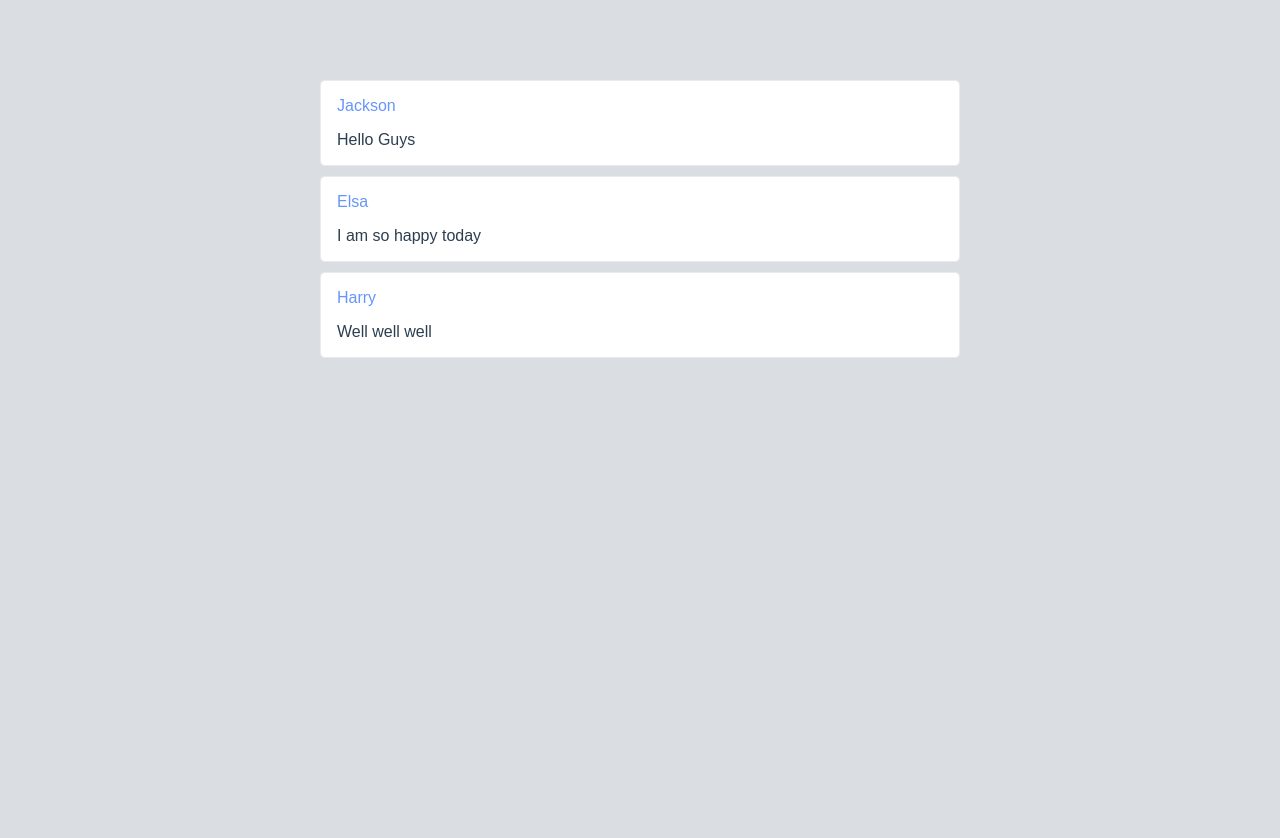
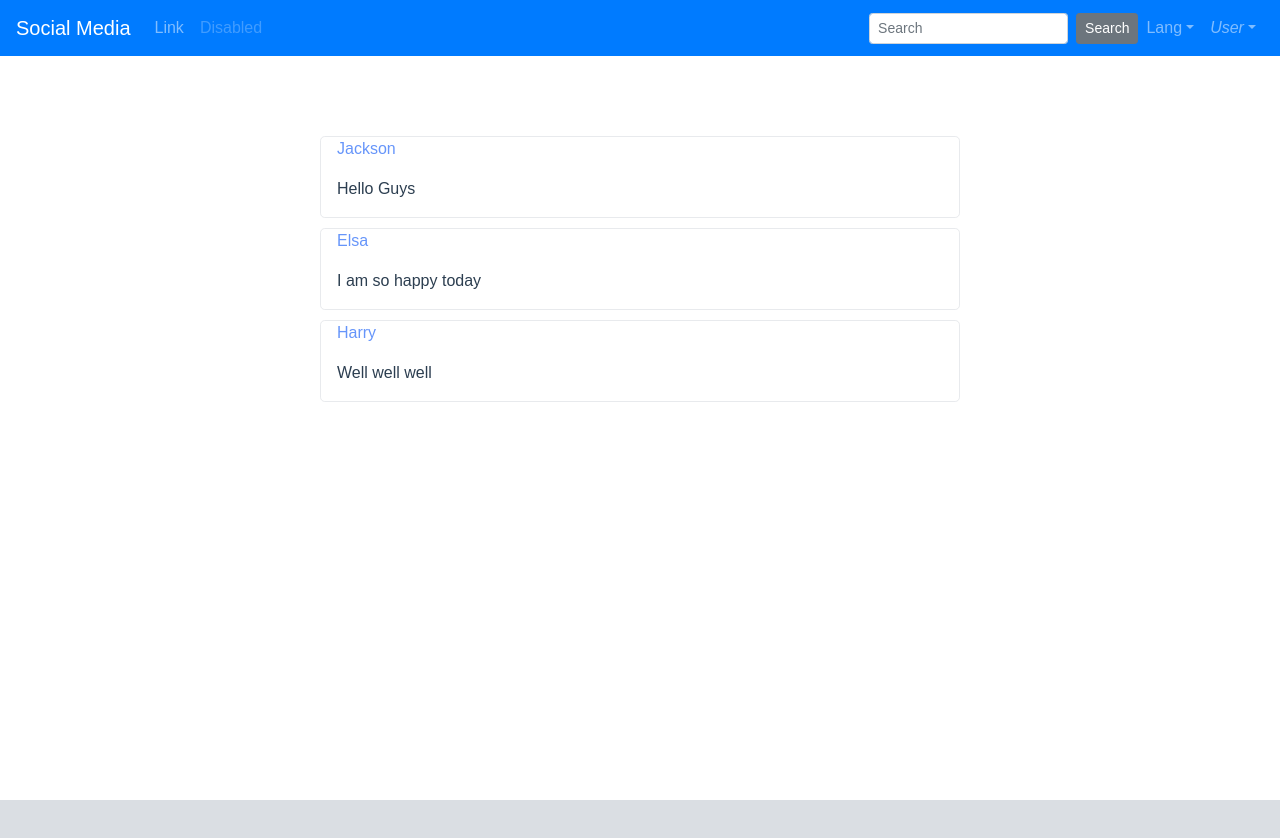
Before and after one commit to liuqidake/SocailMediaIntegration, a Vue app in the folder client/: page / in a window 1280 px wide. Shown: the top 838 px of the page. After the commit the page ends 800 px from the top, so only its background shows below. Built offline with nearby package versions, Linux system fonts and the light colour scheme.

Commit message:
add bootstrap-vue framework and add nav bar

```diff
--- a/client/src/App.vue
+++ b/client/src/App.vue
@@ -1,10 +1,49 @@
 <template>
   <div id="app">
+    <div id="nav" variant="danger">
+      <b-navbar toggleable="lg" type="dark" variant="primary">
+     <b-navbar-brand href="#">Social Media</b-navbar-brand>
+
+    <b-navbar-toggle target="nav-collapse"></b-navbar-toggle>
+
+    <b-collapse id="nav-collapse" is-nav>
+      <b-navbar-nav>
+        <b-nav-item href="#">Link</b-nav-item>
+        <b-nav-item href="#" disabled>Disabled</b-nav-item>
+      </b-navbar-nav>
+
+      <!-- Right aligned nav items -->
+      <b-navbar-nav class="ml-auto">
+        <b-nav-form>
+          <b-form-input size="sm" class="mr-sm-2" placeholder="Search"></b-form-input>
+          <b-button size="sm" class="my-2 my-sm-0" type="submit">Search</b-button>
+        </b-nav-form>
+
+        <b-nav-item-dropdown text="Lang" right>
+          <b-dropdown-item href="#">EN</b-dropdown-item>
+          <b-dropdown-item href="#">ES</b-dropdown-item>
+          <b-dropdown-item href="#">RU</b-dropdown-item>
+          <b-dropdown-item href="#">FA</b-dropdown-item>
+        </b-nav-item-dropdown>
+
+        <b-nav-item-dropdown right>
+          <!-- Using 'button-content' slot -->
+          <template v-slot:button-content>
+            <em>User</em>
+          </template>
+          <b-dropdown-item href="#">Profile</b-dropdown-item>
+          <b-dropdown-item href="#">Sign Out</b-dropdown-item>
+        </b-nav-item-dropdown>
+      </b-navbar-nav>
+    </b-collapse>
+  </b-navbar>
+    </div>
     <Contents v-bind:contents="contents"/>
   </div>
 </template>
 
 <script>
+
 import Contents from "./components/Contents"
 export default {
   name: 'app',
@@ -50,5 +89,7 @@
   color: #2c3e50;
   /* margin-top: 60px;  */
 }
+#nav{
+}
 
 </style>
--- a/client/src/main.js
+++ b/client/src/main.js
@@ -1,5 +1,10 @@
 import Vue from 'vue'
 import App from './App.vue'
+import BootstrapVue from 'bootstrap-vue'
+import 'bootstrap/dist/css/bootstrap.css'
+import 'bootstrap-vue/dist/bootstrap-vue.css'
+
+Vue.use(BootstrapVue)
 
 Vue.config.productionTip = false
 
```
